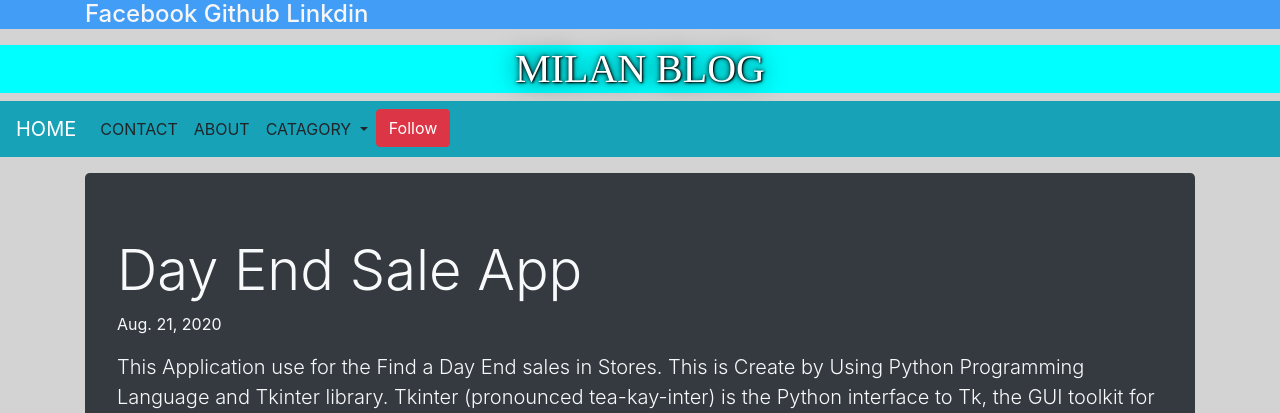
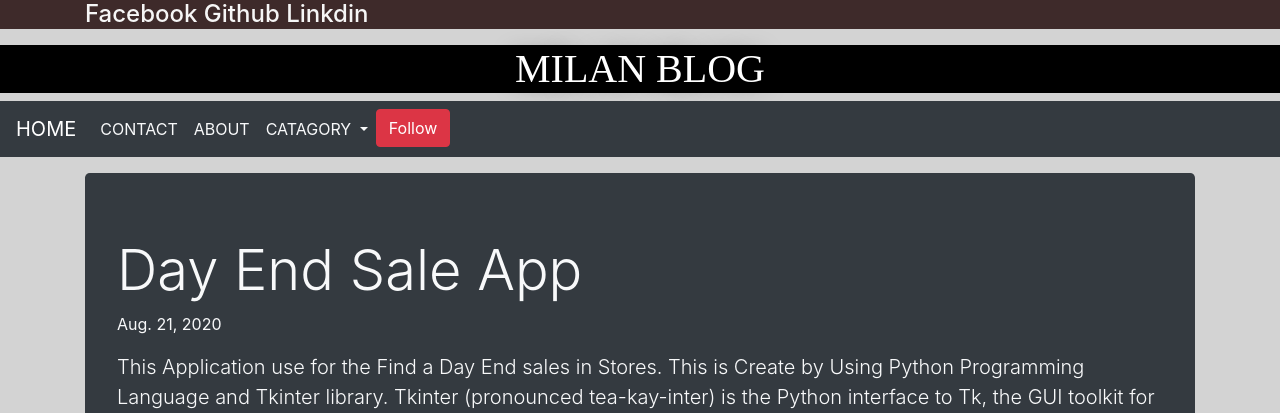
Before and after one commit to milankaviranga/djangoblog, a Django app: page /test/ in a window 1280 px wide. Shown: the top 413 px of the page. Run offline with Django 3.2, Linux system fonts and the light colour scheme; data comes from the database, SQL or seed files in the repository; some libraries are stand-ins or nearby versions.

Commit message:
'myblog'

```diff
--- a/static/bootstrap/css/mystyle.css
+++ b/static/bootstrap/css/mysyle.css
@@ -11,7 +11,7 @@ body{
 #upheader{
      color: white;
      text-shadow:1px 1px 2px black, 0 0 25px black,0 0 5px black;
-     background-color:  #00ffff;
+     background-color:  black;
      font-family:'Chiller';
 
 }
@@ -22,7 +22,7 @@ body{
 }
 
 #upheaders{
-     background-color:DodgerBlue;
+     background-color:#1a0000;
      opacity:0.8;
 }
  #social{
--- a/templates/allpost/test.html
+++ b/templates/allpost/test.html
@@ -13,7 +13,7 @@
             <h1 class="display-4">{{ pos.title }}</h1>
             <p>{{ pos.date }}</p>
             <p class="lead">{{ pos.text }}</p>
-            <img class="card-img-top" src="/static/images/post/{{ pos.img_name }}" alt="image not found">
+            <img class="card-img-top" src="\static\images\post\{{ pos.img_name }}" alt="image not found">
             <hr class="my-4">
             <p></p>
             <a class="btn btn-primary btn-lg" href="{{pos.count}}" role="button">Learn More</a>
--- a/templates/base/base.html
+++ b/templates/base/base.html
@@ -4,7 +4,7 @@
     <head>
         <title>www.milankaviranga.com</title>
         <link rel="stylesheet" href="{% static 'bootstrap/css/bootstrap.css' %}">
-        <link rel="stylesheet" href="{% static 'bootstrap/css/mystyle.css' %}">
+        <link rel="stylesheet" href="{% static 'bootstrap/css/mysyle.css' %}">
     </head>
 
     <body>
@@ -21,7 +21,7 @@
 
         <h1 id="upheader"><div class="container"><center>MILAN BLOG</center></div></h1>
 
-        <nav class="navbar navbar-expand-sm bg-info navbar-dark justify-content-left sticky-top">
+        <nav class="navbar navbar-expand-sm bg-dark navbar-dark justify-content-left sticky-top">
 
           <a class="navbar-brand" href="{% url 'post:index' %}">HOME</a>
 
@@ -35,13 +35,13 @@
 
             <ul class="navbar-nav">
               <li class="nav-item">
-                <a class="nav-link text-body" href="#">CONTACT</a>
+                <a class="nav-link text-light" href="#">CONTACT</a>
               </li>
               <li class="nav-item">
-                <a class="nav-link text-body" href="#">ABOUT</a>
+                <a class="nav-link text-light" href="#">ABOUT</a>
               </li>
               <li class="nav-item dropdown">
-                <a class="nav-link dropdown-toggle text-body" href="#" id="navbardrop" data-toggle="dropdown">
+                <a class="nav-link dropdown-toggle text-light" href="#" id="navbardrop" data-toggle="dropdown">
                   CATAGORY
                 </a>
                 <div class="dropdown-menu">
```
